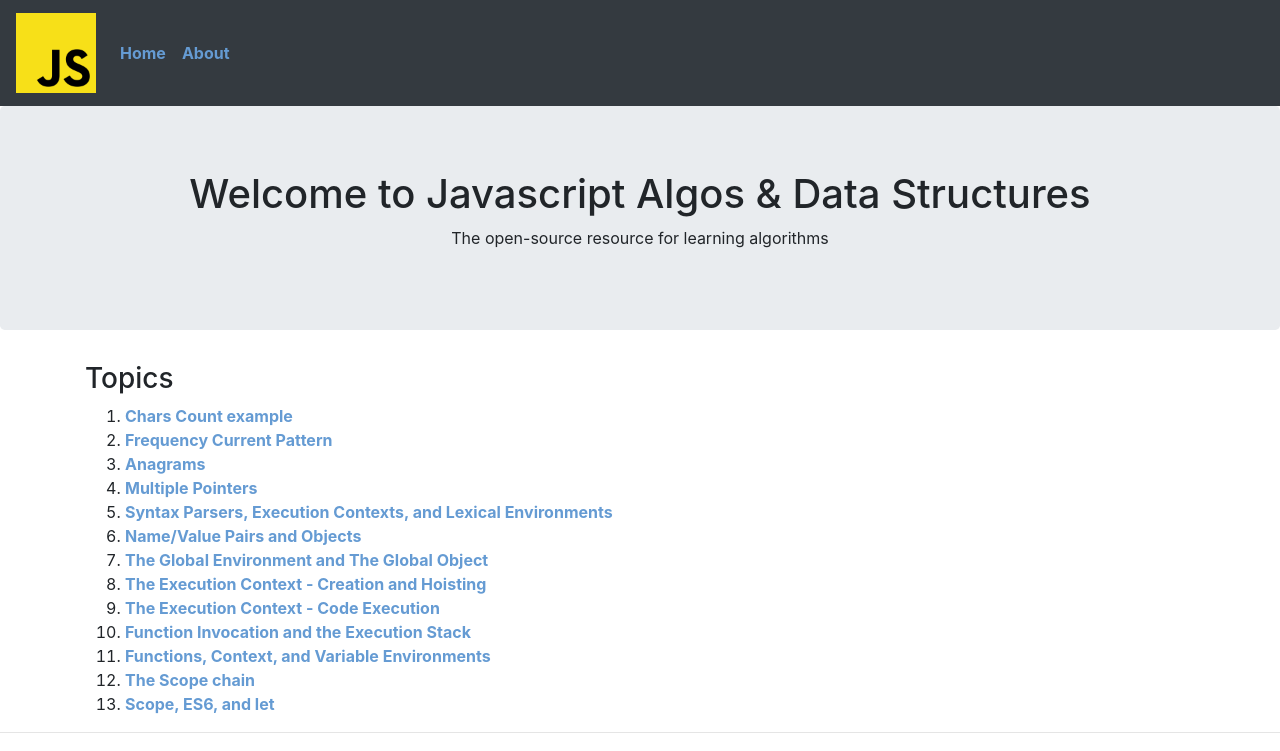
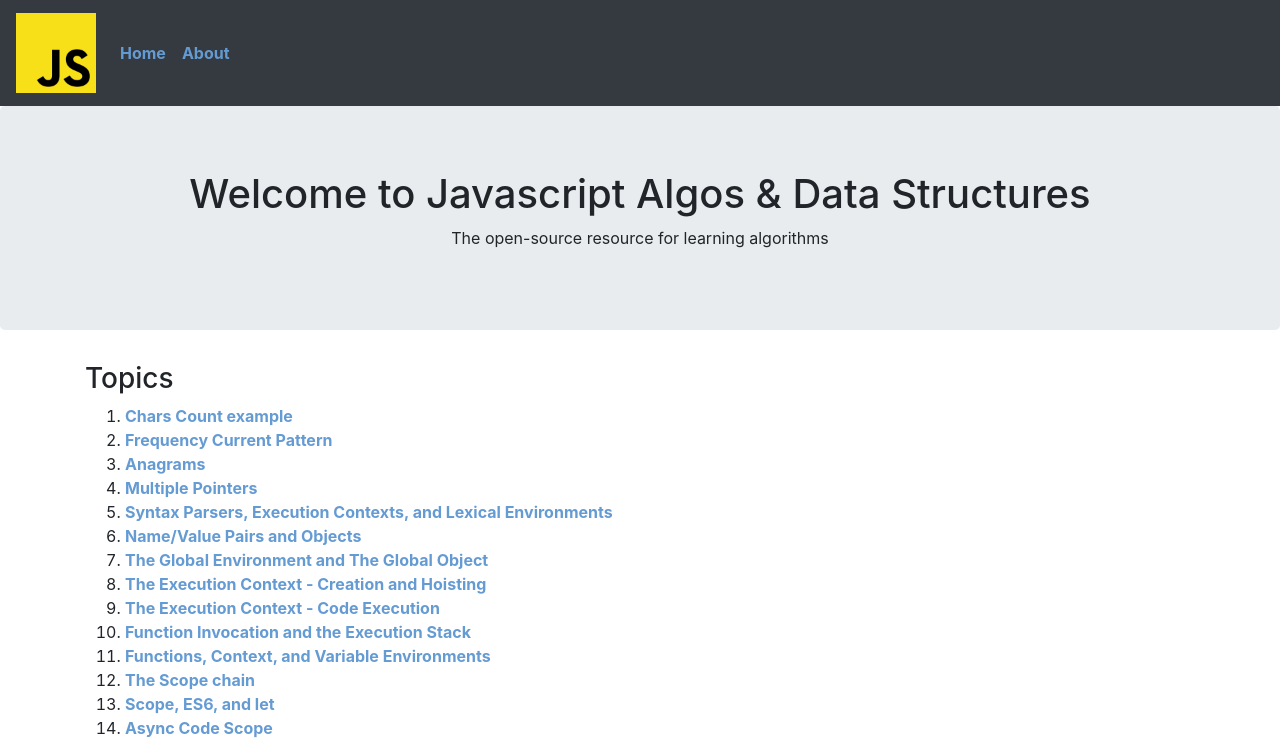
Before and after one commit to valdal14/Algorithms, a React (Create React App) app in the folder js-algos/: page / in a window 1280 px wide. Shown: the top 751 px of the page. Built offline with nearby package versions, Linux system fonts and the light colour scheme.

Commit message:
Completed the section about Context Creation

```diff
--- a/js-algos/src/App.js
+++ b/js-algos/src/App.js
@@ -19,6 +19,7 @@ import functionInvocation from './components/CodeSnippets/10-FunctionInvocation'
 import contextVariables from './components/CodeSnippets/11-ContextVariables';
 import scopeChain from './components/CodeSnippets/12-ScopeChain';
 import es6Scope from './components/CodeSnippets/13-ES6Scope';
+import asyncScope from './components/CodeSnippets/14-AsyncCode';
 
 function App() {
 
@@ -113,9 +114,14 @@ function App() {
       url: 'es6Scope',
       codeId: 'c12',
       codeRes: 'cs12'
+    },
+    {
+      id: 12,
+      title: 'Async Code Scope',
+      url: 'asyncScope',
+      codeId: 'c13',
+      codeRes: 'cs13'
     }
-
-
   ]);
 
 
@@ -151,6 +157,8 @@ function App() {
         <Code codeId={sections[11].codeId} resId={sections[11].codeRes} sectionUrl={sections[11].url} title={sections[11].title} exampleOne={scopeChain} size={50} />
         <hr />
         <Code codeId={sections[12].codeId} resId={sections[12].codeRes} sectionUrl={sections[12].url} title={sections[12].title} exampleOne={es6Scope} size={15} />
+        <hr />
+        <Code codeId={sections[13].codeId} resId={sections[13].codeRes} sectionUrl={sections[13].url} title={sections[13].title} exampleOne={asyncScope} size={15} />
 
 
       </div>
--- /dev/null
+++ b/js-algos/src/components/CodeSnippets/14-AsyncCode.js
@@ -0,0 +1,5 @@
+const AsyncCode = `
+
+`;
+
+export default AsyncCode;
```
